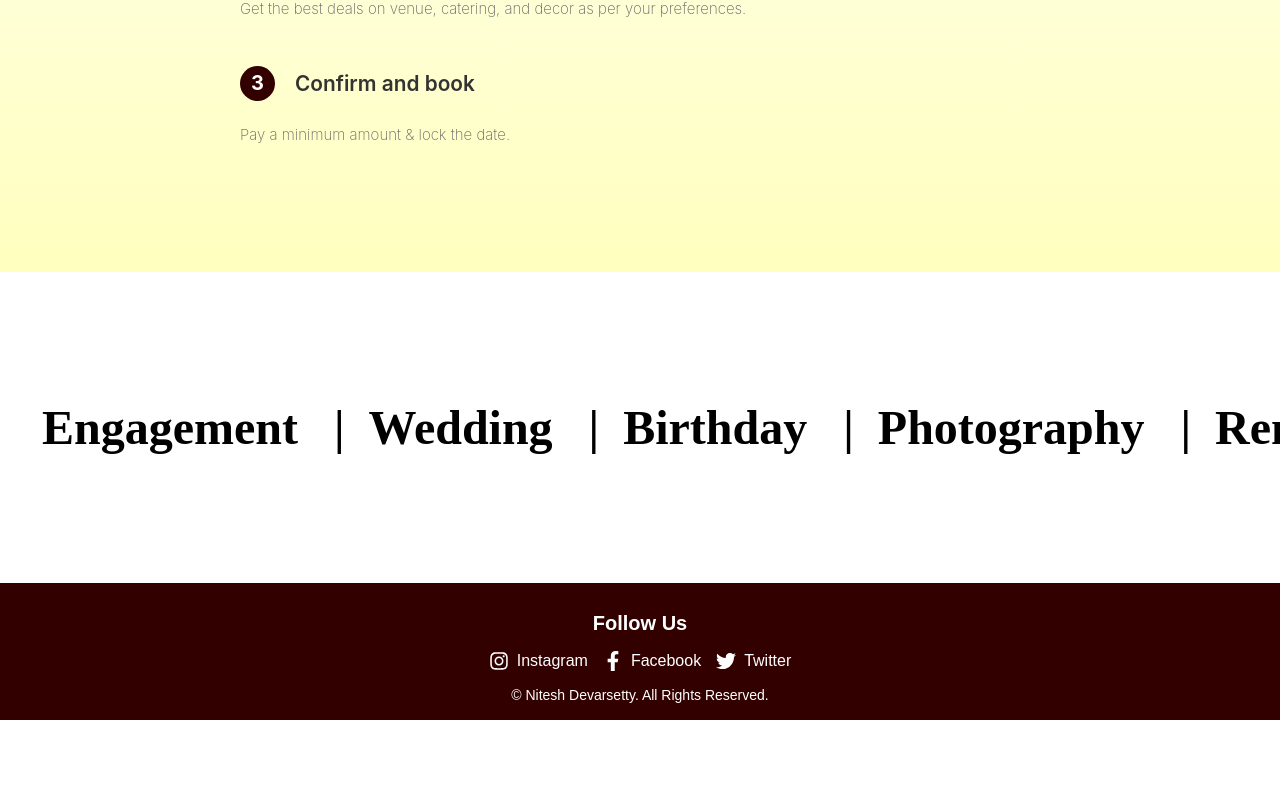
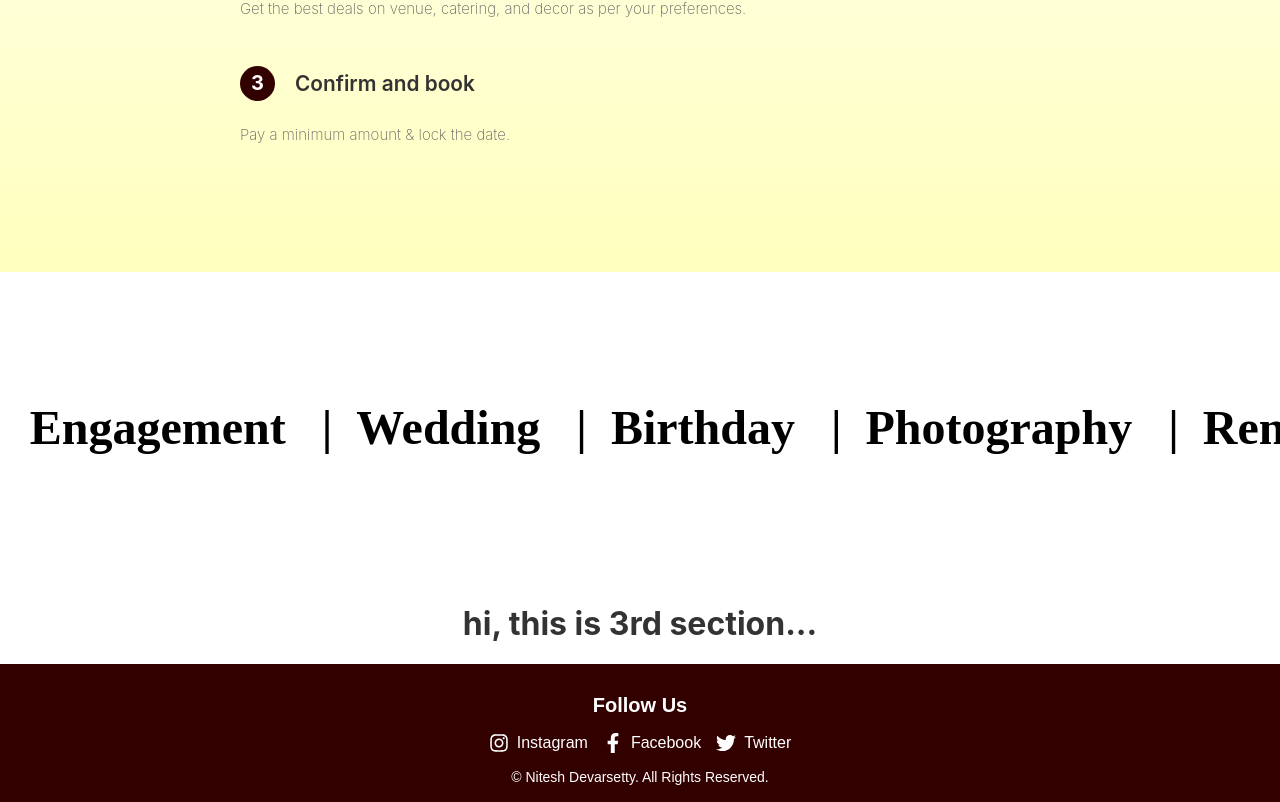
Before and after one commit to nitesh925/LG-Events-App, a React (Vite) app: page / in a window 1280 px wide. Shown: the part 1639-2441 px from the top of the page. Before the commit the page ends 2359 px from the top, so only its background shows below. Built offline with nearby package versions, Linux system fonts and the light colour scheme; no server answers.

Commit message:
chechingdone3rdpart

```diff
--- a/src/pages/Entry.jsx
+++ b/src/pages/Entry.jsx
@@ -138,7 +138,7 @@ const Entry = () => {
     </div>
   </div>
 </div>
-
+      <h1>hi, this is 3rd section...</h1>
 
 
       </div>
```
